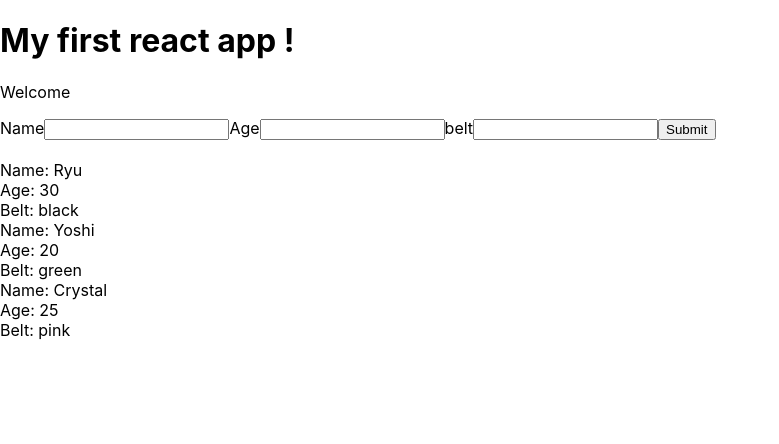
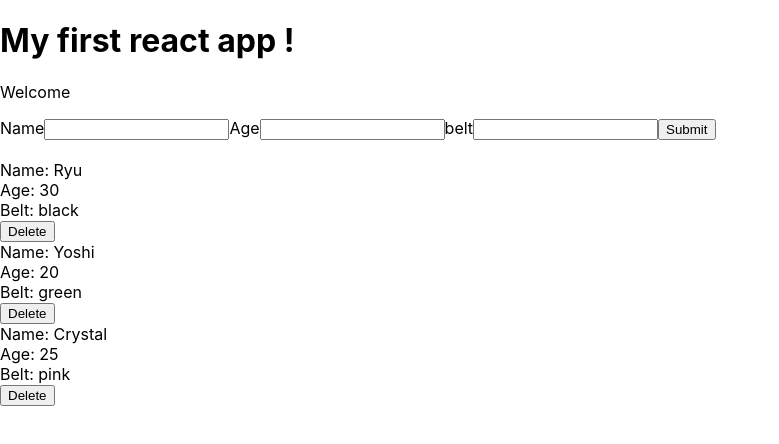
Before and after one commit to codefingas/react, a React (Create React App) app in the folder react-app/: page / in a window 1280 px wide. Shown: the top 444 px of the page, without its empty margins (0-779 px from the left). Built offline with nearby package versions, Linux system fonts and the light colour scheme.

Commit message:
added deleting data functionality

```diff
--- a/react-app/src/App.js
+++ b/react-app/src/App.js
@@ -19,6 +19,15 @@
       });
   };
 
+  deleteNinja = (id) => {
+    console.log(id);
+    let ninjas = this.state.ninjas.filter(ninja => ninja.id !== id);
+    this.setState({
+      ninjas : ninjas
+    })
+
+  }
+
   render() {
     return (
       <div className="App">
@@ -26,7 +35,7 @@
        <p>Welcome</p>
        <AddNinja addNinja={this.addNinja}/>
        <br/>
-       <Ninjas ninjas={this.state.ninjas}/>
+       <Ninjas deleteNinja={this.deleteNinja} ninjas={this.state.ninjas}/>
       </div>
     );
   }
--- a/react-app/src/Ninjas.js
+++ b/react-app/src/Ninjas.js
@@ -1,7 +1,7 @@
 import React from 'react';
 
 const Ninjas = (props) => {
-        const { ninjas } = props;
+        const { ninjas, deleteNinja } = props;
 
         const ninjaList = ninjas.map(ninja => {
             return (
@@ -9,6 +9,7 @@
                     <div>Name: {ninja.name}</div>
                     <div>Age: {ninja.age}</div>
                     <div>Belt: {ninja.belt}</div>
+                    <button onClick={() => {deleteNinja(ninja.id)}}>Delete</button>
                 </div>
             );
         });
```
